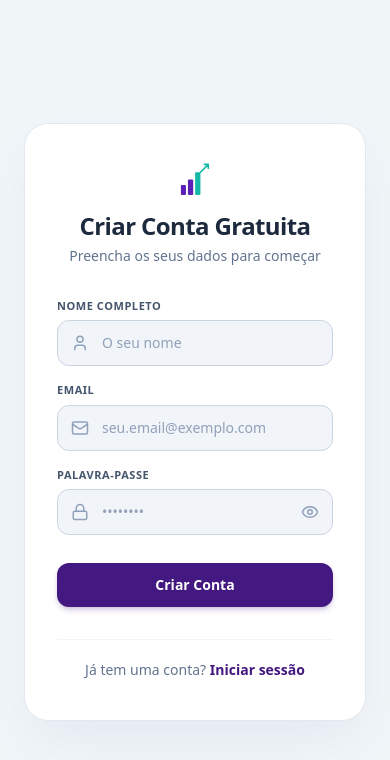
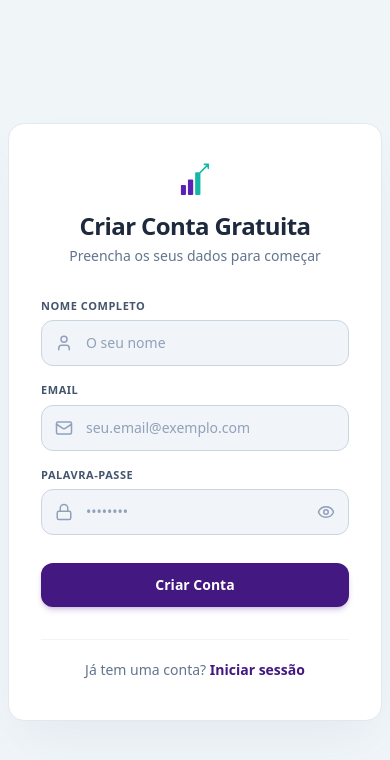
Before and after one commit to FineiasJudas/flowing-cash, a Next.js app in the folder frontend/: page /register in a window 390 px wide. Shown: the top 760 px of the page. Built offline with nearby package versions, Linux system fonts and the light colour scheme; no server answers.

Commit message:
updating protifolio:added one more project in the twice

```diff
--- a/frontend/app/(auth)/login/page.tsx
+++ b/frontend/app/(auth)/login/page.tsx
@@ -112,7 +112,7 @@ export default function LoginPage() {
             </div>
 
             {/* PAINEL DIREITO: Formulário de Autenticação */}
-            <div className="w-full md:w-1/2 min-h-screen flex items-center justify-center p-1.5 lg:p-12">
+            <div className="w-full md:w-1/2 min-h-screen flex items-center justify-center px-2 lg:p-12">
 
                 <motion.div
                 	  initial={{ opacity: 0, y: 20 }}
--- a/frontend/app/(auth)/register/page.tsx
+++ b/frontend/app/(auth)/register/page.tsx
@@ -55,14 +55,14 @@ export default function RegisterPage() {
         <div className="min-h-screen w-full flex flex-col md:flex-row antialiased bg-slate-100/80">
 
             {/* PAINEL ESQUERDO: Formulário de Registo */}
-            <div className="w-full md:w-1/2 min-h-screen flex items-center justify-center p-6 lg:p-12">
+            <div className="w-full md:w-1/2 min-h-screen flex items-center justify-center p-2 lg:p-12">
                 <motion.div
                 	  initial={{ opacity: 0, y: 20 }}
 		  whileInView={{ opacity: 1, y: 0 }}
 		  viewport={{ once: true }}
 		  transition={{ duration: 0.8 }}
 
-                 className="w-full max-w-[440px] bg-white flex flex-col px-8 py-10 rounded-3xl border border-slate-200 shadow-2xl shadow-slate-200">
+                 className="w-full max-w-[440px] bg-white flex flex-col px-8 py-10 rounded-2xl border border-slate-200 shadow-2xl shadow-slate-200">
 
                     {/* Logotipo e Header */}
                     <div className="flex flex-col items-center mb-8">
```
